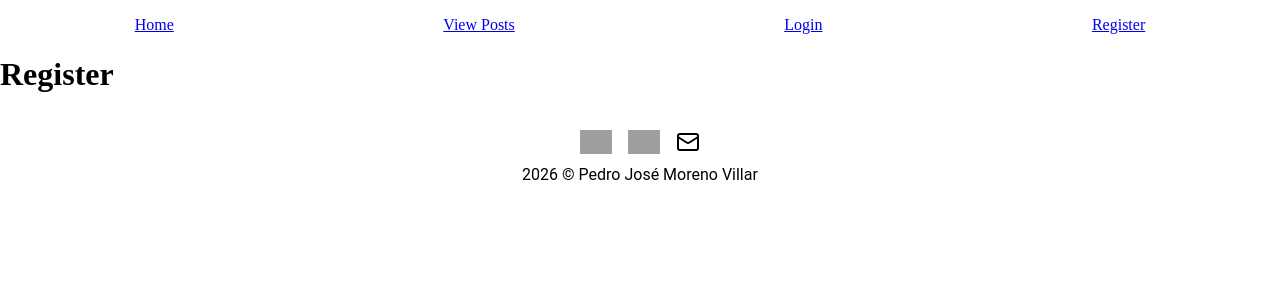
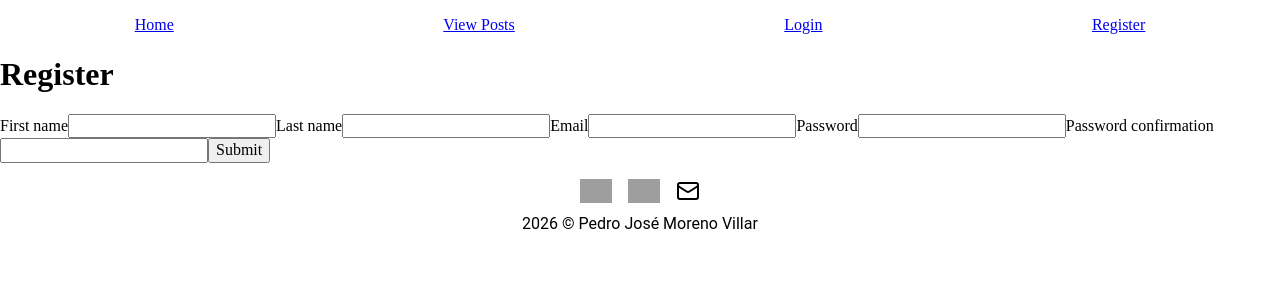
Before and after one commit to pedromorenovillar/blog_public-client, a React (Vite) app: page /users/register in a window 1280 px wide. Shown: the top 300 px of the page. Built offline with nearby package versions, Linux system fonts and the light colour scheme; no server answers; grey boxes are pictures that could not be loaded.

Commit message:
feat: implement user registration

```diff
--- a/src/context/AuthProvider.jsx
+++ b/src/context/AuthProvider.jsx
@@ -64,6 +64,22 @@ export const AuthProvider = ({ children }) => {
     return;
   }
 
+  async function register(user) {
+    const response = await fetch(`${API_URL}/users/register`, {
+      method: "POST",
+      headers: {
+        "Content-Type": "application/json",
+      },
+      body: JSON.stringify(user),
+    });
+    if (!response.ok) {
+      throw new Error("Failed to register user");
+    }
+    const data = await response.json()
+
+    return data;
+  }
+
   useEffect(() => {
     async function restoreSession() {
       try {
@@ -88,7 +104,7 @@ export const AuthProvider = ({ children }) => {
       } catch (error) {
         setUser(null);
         setAccessToken(null);
-        console.error(error)
+        console.error(error);
       } finally {
         setLoading(false);
       }
@@ -104,6 +120,7 @@ export const AuthProvider = ({ children }) => {
         loading,
         login,
         logout,
+        register,
       }}
     >
       {children}
--- a/src/pages/Register.jsx
+++ b/src/pages/Register.jsx
@@ -1,7 +1,85 @@
+import { useState, useContext } from "react";
+import { useNavigate } from "react-router-dom";
+import { AuthContext } from "../context/AuthContext";
+
 function Register() {
+  const [user, setUser] = useState({
+    firstName: "",
+    lastName: "",
+    email: "",
+    password: "",
+    passwordConfirm: "",
+  });
+  const { register } = useContext(AuthContext);
+  const navigate = useNavigate();
+
+  async function handleSubmit(event) {
+    event.preventDefault();
+    try {
+      await register(user);
+      console.log("user registered successfully!");
+      navigate("/users/login");
+    } catch (error) {
+      console.error(error);
+    }
+    return;
+  }
+
+  function handleUser(e) {
+    const { name, value } = e.target;
+
+    setUser((prevUser) => ({
+      ...prevUser,
+      [name]: value,
+    }));
+  }
+
   return (
     <>
       <h1>Register</h1>
+      <form onSubmit={handleSubmit}>
+        <label htmlFor="firstName">First name</label>
+        <input
+          type="text"
+          name="firstName"
+          id="firstName"
+          value={user.firstName}
+          onChange={handleUser}
+        />
+        <label htmlFor="lastName">Last name</label>
+        <input
+          type="text"
+          name="lastName"
+          id="lastName"
+          value={user.lastName}
+          onChange={handleUser}
+        />
+        <label htmlFor="email">Email</label>
+        <input
+          type="email"
+          name="email"
+          id="email"
+          value={user.email}
+          onChange={handleUser}
+        />
+        <label htmlFor="password">Password</label>
+        <input
+          type="password"
+          name="password"
+          id="password"
+          value={user.password}
+          onChange={handleUser}
+        />
+        <label htmlFor="passwordConfirm">Password confirmation</label>
+        <input
+          type="password"
+          name="passwordConfirm"
+          id="passwordConfirm"
+          value={user.passwordConfirm}
+          onChange={handleUser}
+        />
+        <button type="submit">Submit</button>
+      </form>
     </>
   );
 }
```
